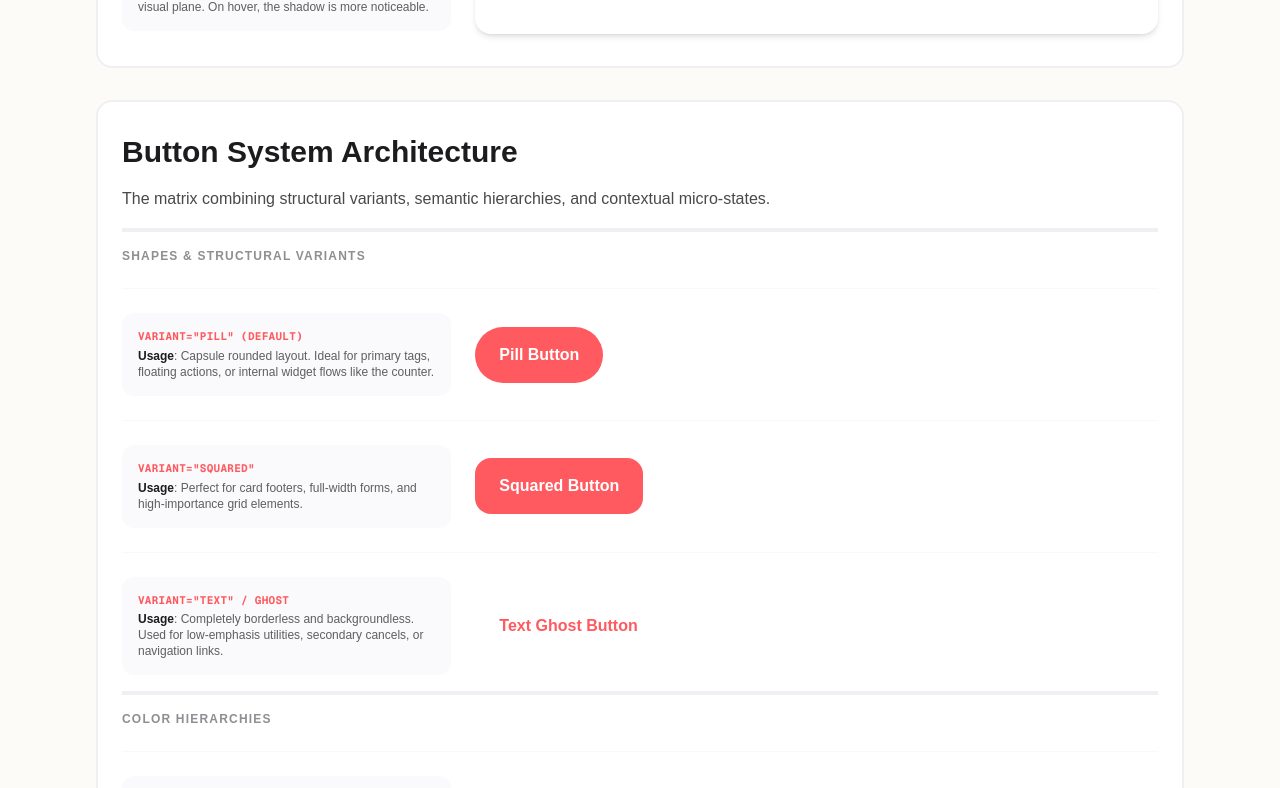
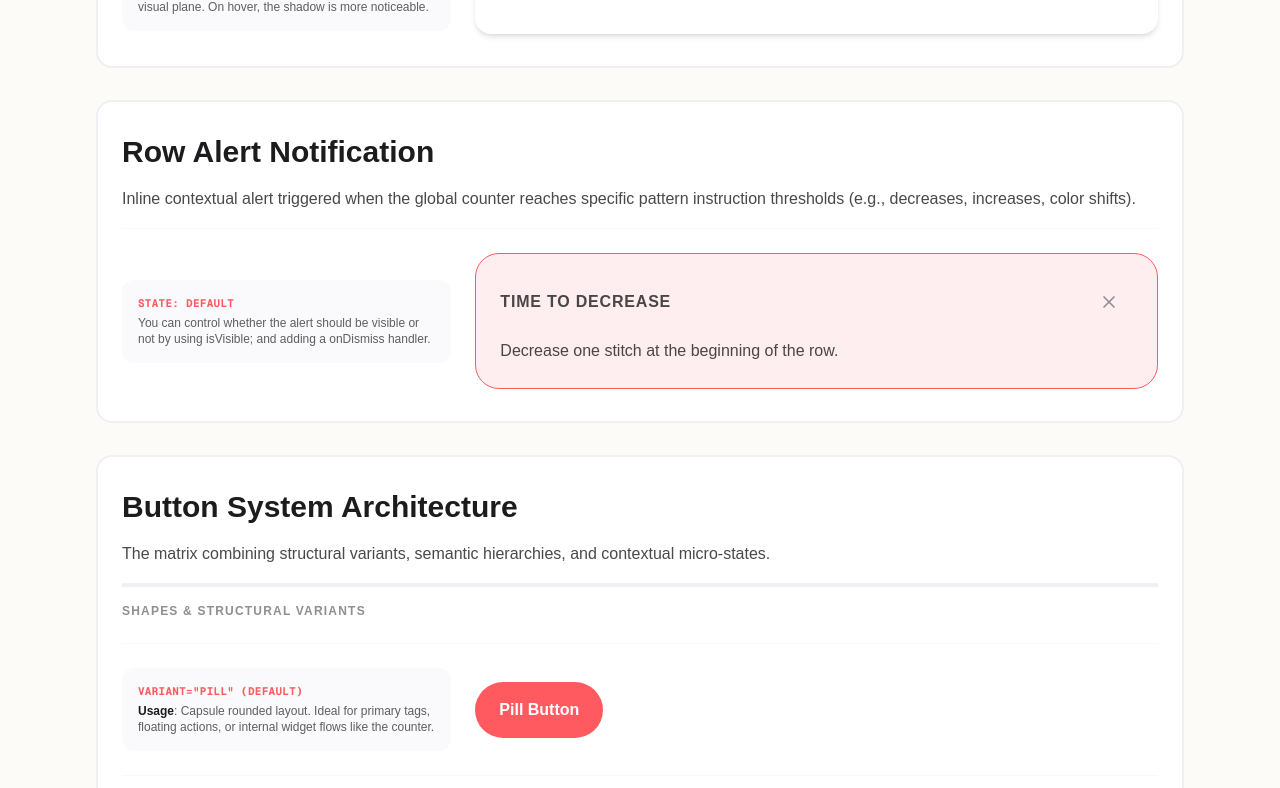
Before and after one commit to ionutalexandru/loopo, a Next.js app: page /styleguide in a window 1280 px wide. Shown: the part 3160-3948 px from the top of the page. Built offline with nearby package versions, Linux system fonts and the light colour scheme.

Commit message:
create RowAlert component and add it to the styleguide

```diff
--- a/app/styleguide/page.tsx
+++ b/app/styleguide/page.tsx
@@ -11,6 +11,7 @@ import { ProjectCard } from '@/components/widgets/ProjectCard';
 
 import { Sparkles, Plus, Search, Trash2 } from 'lucide-react';
 import { GlobalCounter } from '@/components/widgets/GlobalCounter';
+import { RowAlert } from '@/components/widgets/RowAlert';
 
 export default function StyleGuide() {
     return (
@@ -338,6 +339,34 @@ export default function StyleGuide() {
                                         parameters safely.
                                     </p>
                                 </Card>
+                            </div>
+                        </div>
+                    </div>
+                </Card>
+                <Card variant="bordered">
+                    <h2>Row Alert Notification</h2>
+                    <p>
+                        Inline contextual alert triggered when the global
+                        counter reaches specific pattern instruction thresholds
+                        (e.g., decreases, increases, color shifts).
+                    </p>
+                    <div className="space-y-6">
+                        <div className="sg-row">
+                            <div className="sg-meta">
+                                <code className="coral">State: default</code>
+                                You can control whether the alert should be
+                                visible or not by using isVisible; and adding a
+                                onDismiss handler.
+                            </div>
+                            <div className="sg-preview">
+                                <RowAlert
+                                    isVisible={true}
+                                    title="Time to decrease"
+                                    description="Decrease one stitch at the beginning of the row."
+                                    onDismiss={() =>
+                                        console.log('Alert dismissed')
+                                    }
+                                />
                             </div>
                         </div>
                     </div>
--- a/components/widgets/GlobalCounter.tsx
+++ b/components/widgets/GlobalCounter.tsx
@@ -48,7 +48,7 @@ export const GlobalCounter = ({
         <Card
             variant="elevated"
             onClick={handleIncrement}
-            className={`group active:bg-bone-white relative flex w-88! cursor-pointer flex-col items-center justify-between gap-3 transition-all duration-150 select-none active:scale-[0.99] ${isCompleted ? 'border-vibrant-coral/40 bg-deep-coral/10' : ''} ${className}`}
+            className={`group active:bg-bone-white relative flex max-w-88! cursor-pointer flex-col items-center justify-between gap-3 transition-all duration-150 select-none active:scale-[0.99] ${isCompleted ? 'border-vibrant-coral/40 bg-deep-coral/10' : ''} ${className}`}
         >
             <div className="relative flex w-full items-center justify-center">
                 <div className="absolute left-0 flex items-center">
--- /dev/null
+++ b/components/widgets/RowAlert.tsx
@@ -0,0 +1,47 @@
+'use client';
+
+import React, { useState } from 'react';
+import { X } from 'lucide-react';
+import { Button } from '@/components/ui/Button';
+
+interface RowAlertProps {
+    title: string;
+    description: string;
+    onDismiss?: () => void;
+    className?: string;
+    isVisible?: boolean;
+}
+
+export const RowAlert = ({
+    title,
+    description,
+    onDismiss,
+    className = '',
+    isVisible = false,
+}: RowAlertProps) => {
+    const [internalIsVisible, setInternalIsVisible] = useState(isVisible);
+
+    if (!internalIsVisible) return null;
+
+    const handleDismiss = () => {
+        setInternalIsVisible(false);
+        if (onDismiss) onDismiss();
+    };
+
+    return (
+        <div
+            className={`bg-vibrant-coral/10 border-vibrant-coral relative flex w-full flex-col gap-3 rounded-3xl border p-6 transition-all duration-200 ${className}`}
+        >
+            <div className="flex items-center justify-between">
+                <h4 className="text-vibrant-coral mb-0! font-bold">{title}</h4>
+                <Button
+                    variant="text"
+                    icon={<X />}
+                    color="secondary"
+                    onClick={handleDismiss}
+                />
+            </div>
+            <p>{description}</p>
+        </div>
+    );
+};
```
